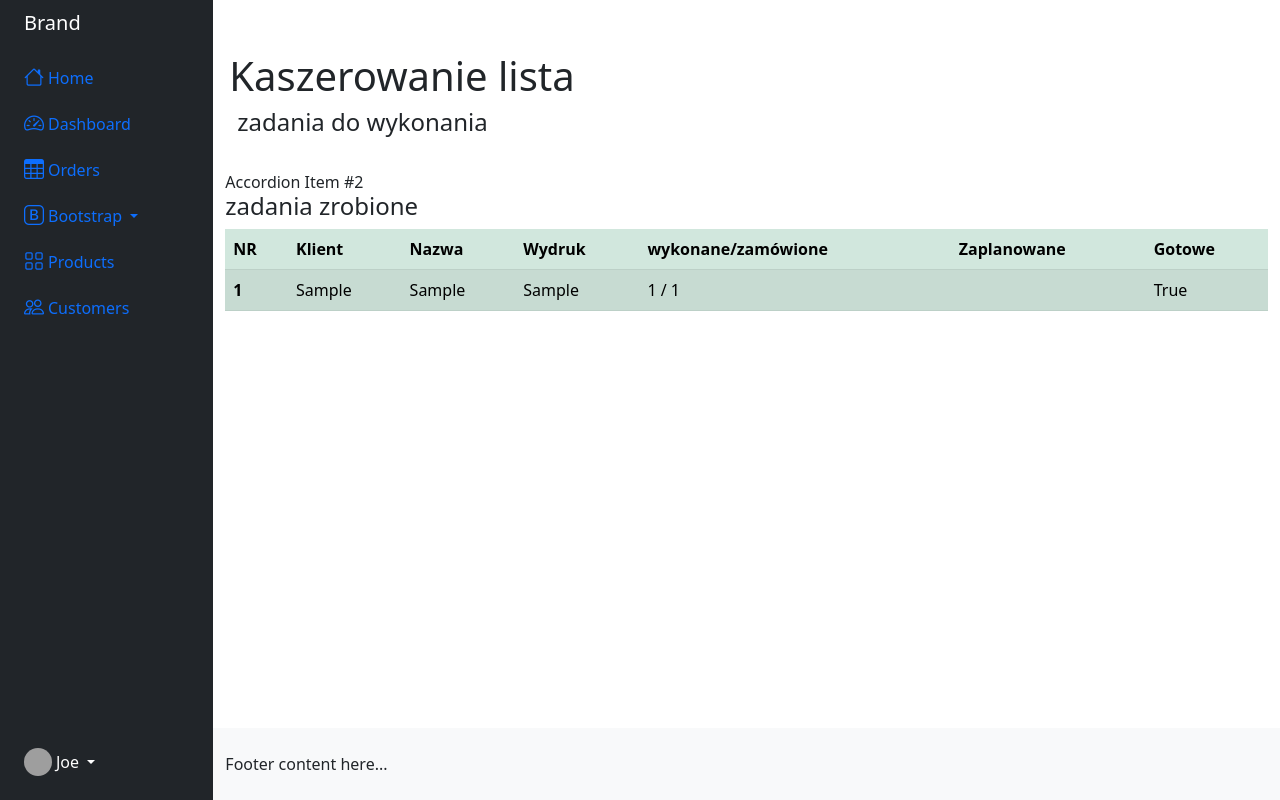
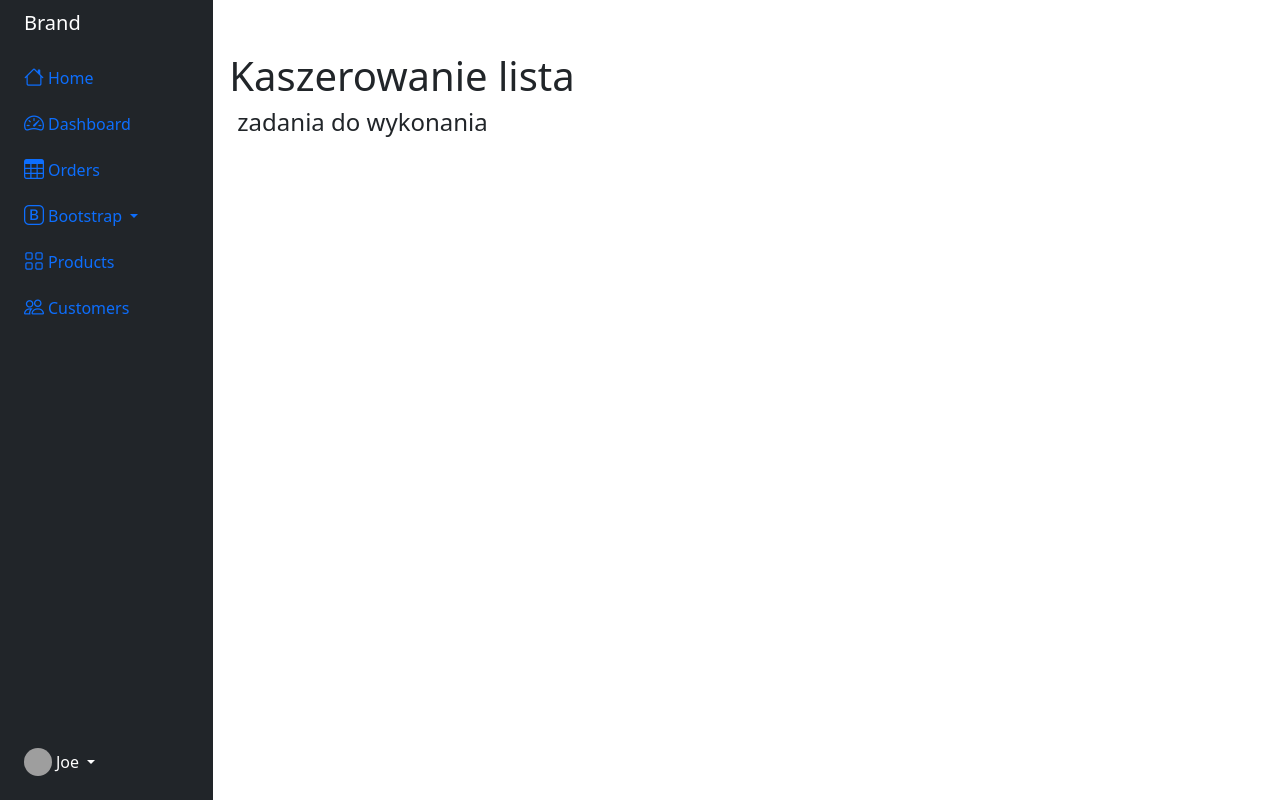
Before and after one commit to ut3k/raster_system, a Django app: page /kaszerowanie/ in a window 1280 px wide. Run offline with Django 4.2, Linux system fonts and the light colour scheme; tables that the repository leaves empty hold one stand-in row (values such as "Sample post"); some libraries are stand-ins or nearby versions; grey boxes are pictures that could not be loaded.

Commit message:
usunięta tabela

```diff
--- a/raster_system/kaszerowanie/templates/kasz_list_view.html
+++ b/raster_system/kaszerowanie/templates/kasz_list_view.html
@@ -3,7 +3,9 @@
 {% block title %}
 KASZEROWANIE
 {% endblock %}
+
 {% block content %}
+
 <div class=" my-4 mx-0 p-1">
   <h1>Kaszerowanie lista</h1>
   <h4 class='px-2'>zadania do wykonania</h4>
@@ -14,15 +16,17 @@
   <div class="accordion-item">
     <h2 class="accordion-header" id="panelsStayOpen-heading{{ kasz.pk }}">
       <button class="accordion-button " type="button" data-bs-toggle="collapse" data-bs-target="#panelsStayOpen-collapse{{ kasz.pk }}" aria-expanded="false" aria-controls="panelsStayOpen-collapse{{ kasz.pk }}">
-        nr. {{ kasz.pk }} - <b>Klient: {{ kasz.klient }}</b> - wykonano: {{ kasz.kasz_wykonane }} / {{ kasz.kasz_zamówienie }} - Stan: {{ kasz.kasz_gotowe }}
+        kod: {{ kasz.pk }} - Klient: <b> {{ kasz.klient }} </b> - <i> {{ kasz.nazwa}} </i> - wykonano: {{ kasz.kasz_wykonane }} / {{ kasz.kasz_zamówienie }} - Stan: {{ kasz.kasz_gotowe }}
       </button>
     </h2>
     <div id="panelsStayOpen-collapse{{ kasz.pk }}" class="accordion-collapse collapse" aria-labelledby="panelsStayOpen-heading{{ kasz.pk }}">
       <div class="accordion-body">
-        <h5 class="card-title">Nazwa zadania:{{ kasz.nazwa }}</h5>
-        <p class="card-text">Połączyć: {{ kasz.wydruk }} + {{kasz.material}}</p>
-        <p class="card-text">Zostało wykonane:{{ kasz.kasz_wykonane }} / {{ kasz.kasz_zamówienie }}</p>
-        <p class="card-text">Zaplanowane na dzień: {{ kasz.kasz_plan_date }} </p>
+        <p>Nazwa: {{ kasz.nazwa }}</p>
+        <p>Zadanie: {{ kasz.wydruk }} + {{kasz.material}}</p>
+        <p>Stan:{{ kasz.kasz_wykonane }} / {{ kasz.kasz_zamówienie }}</p>
+        <p></p>
+        <p>Zaplanowane na dzień: {{ kasz.kasz_plan_date }} </p>
+        <p>Utworzone: {{ kasz.created_date }} / Zmodyfikowane: {{ kasz.mod_date }} </p>
         <a href="#" class="btn btn-primary">Szczegóły</a>
         <a href="#" class="btn btn-primary">Edytuj</a>
         <a href="#" class="btn btn-primary">Dodaj</a>
@@ -32,66 +36,17 @@
   {% endfor %}
 </div>
 
-<div class="accordion-item">
-  <h2 class="accordion-header" id="panelsStayOpen-headingTwo">
-    <button class="accordion-button collapsed" type="button" data-bs-toggle="collapse" data-bs-target="#panelsStayOpen-collapseTwo" aria-expanded="false" aria-controls="panelsStayOpen-collapseTwo">
-      Accordion Item #2
-    </button>
-  </h2>
-  <div id="panelsStayOpen-collapseTwo" class="accordion-collapse collapse" aria-labelledby="panelsStayOpen-headingTwo">
-    <div class="accordion-body">
-      <strong>This is the second item's accordion body.</strong> It is hidden by default, until the collapse plugin adds the appropriate classes that we use to style each element. These classes control the overall appearance, as well as the showing and hiding via CSS transitions. You can modify any of this with custom CSS or overriding our default variables. It's also worth noting that just about any HTML can go within the <code>.accordion-body</code>, though the transition does limit overflow.
-    </div>
-  </div>
-</div>
 
-<h4>zadania zrobione</h4>
-<!-- tablea zadania zrobione -->
-<table class="table table-success table-striped">
-  <thead>
-    <tr>
-      <th scope="col">NR</th>
-      <th scope="col">Klient</th>
-      <th scope="col">Nazwa</th>
-      <th scope="col">Wydruk</th>
-      <th scope="col">wykonane/zamówione</th>
-      <th scope="col">Zaplanowane</th>
-      <th scope="col">Gotowe</th>
-    </tr>
-  </thead>
-  <tbody>
-    {% for kasz in kasz_zrobione %}
-    <tr>
-      <th scope="row" >{{ kasz.pk }}</th>
-      <td>{{ kasz.klient }}</td>
-      <td>{{ kasz.nazwa }}</td>
-      <td>{{ kasz.wydruk }}</td>
-      <td>{{ kasz.kasz_wykonane }} / {{ kasz.kasz_zamówienie }}</td>
-      <td>{{ kasz.kasz_plan_date }}</td>
-      <td>{{ kasz.kasz_gotowe }}</td>
-    </tr>
-    {% empty %}
-    <tr>
-      <th scope="row">Brak Danych</th>
-      <td>Brak Danych</td>
-      <td>Brak Danych</td>
-      <td>Brak Danych</td>
-      <td>Brak Danych</td>
-      <td>Brak Danych</td>
-    </tr>
-    {% endfor %}
-  </tbody>
-</table>
 
 <!-- TODO -->
 <!-- zamiana danych z False, True przy stanie czy zadanie jest wykonane -->
 
-<!-- <script type="text/javascript"> -->
-<!-- function clear() {  -->
-<!--   document.body.innerHTML = document.body.innerHTML.replace('True', 'GOTOWE'); -->
-<!--   document.body.innerHTML = document.body.innerHTML.replace('False', 'NIE GOTOWE'); -->
-<!-- }; -->
-<!-- window.onload = clear(); -->
-<!-- </script> -->
+<script type="text/javascript">
+function clear() {
+  document.body.innerHTML = document.body.innerHTML.replace('True', 'GOTOWE');
+  document.body.innerHTML = document.body.innerHTML.replace('False', 'NIE GOTOWE');
+};
+window.onload = clear();
+</script>
 
 {% endblock %}
```
